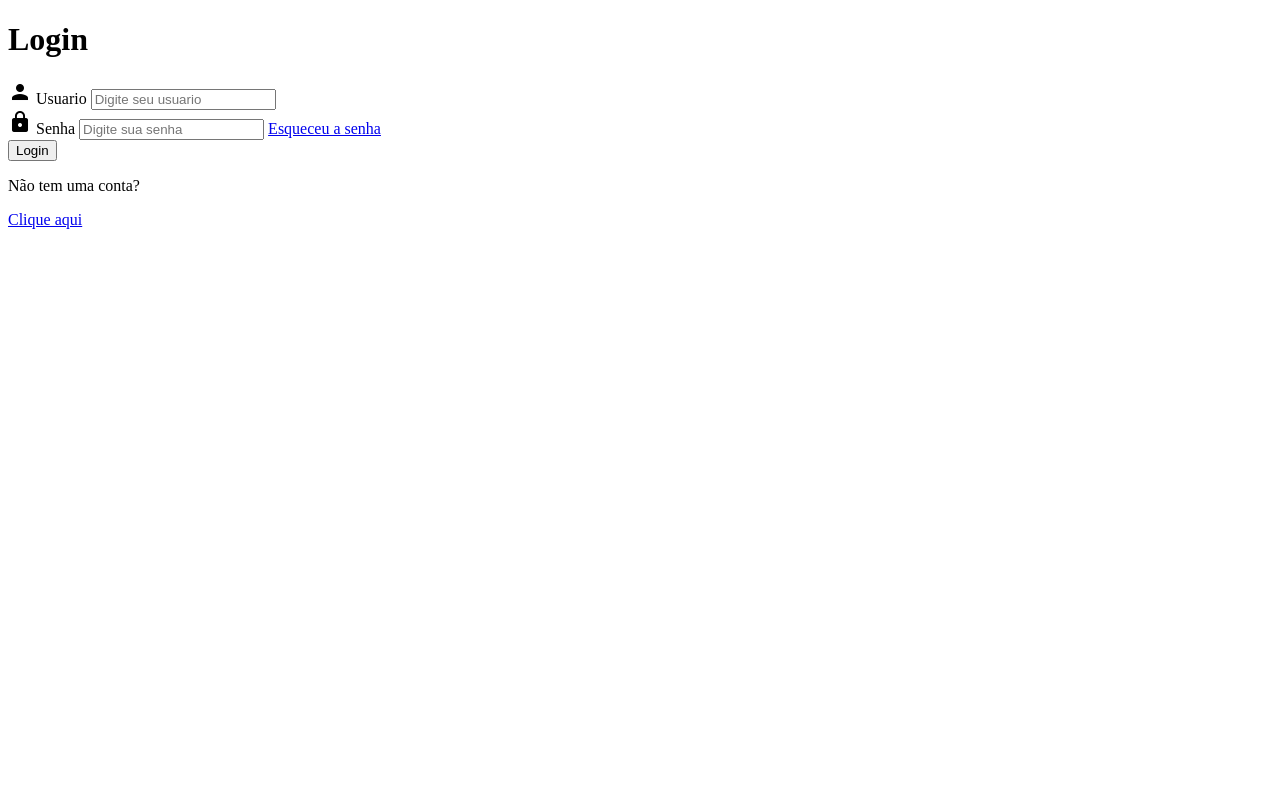
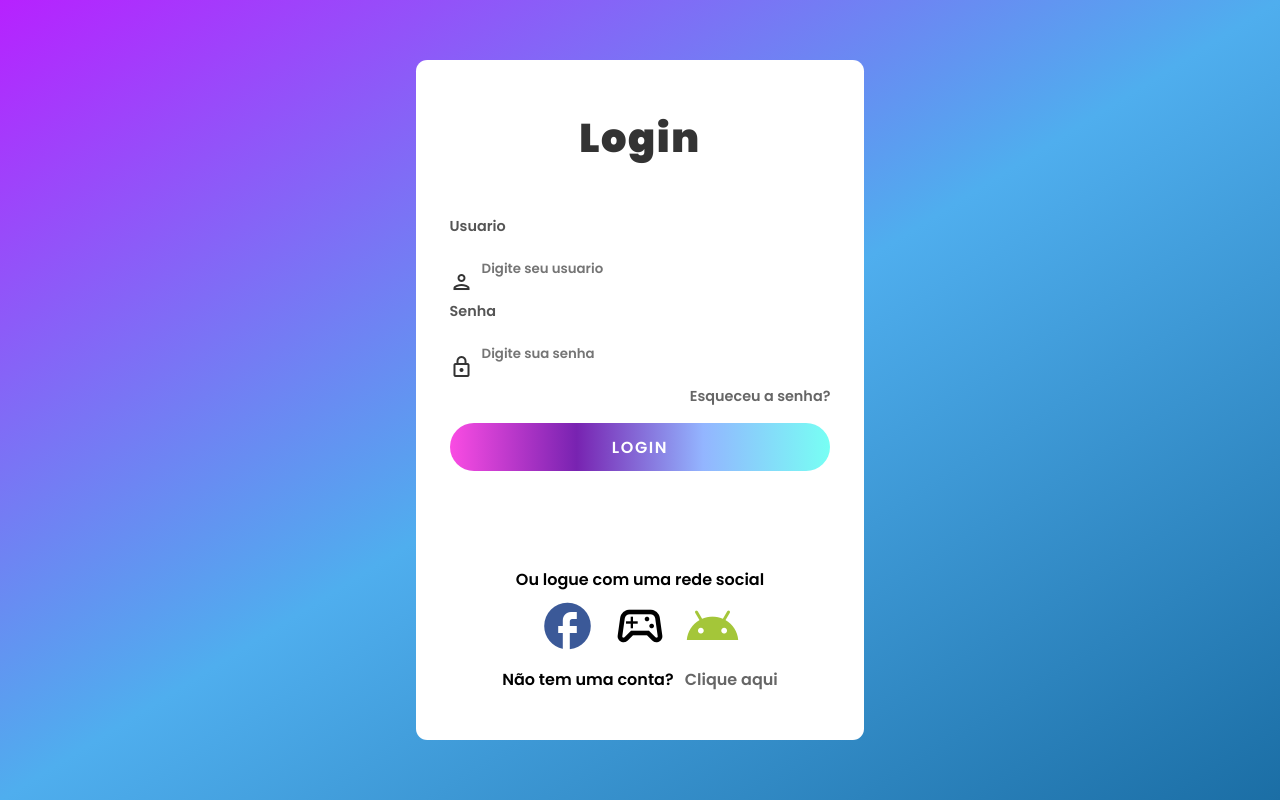
Before and after one commit to UesleiFerraz/front-typeorm, a plain HTML site: page index.html in a window 1280 px wide. Drawn offline with Linux system fonts and the light colour scheme.

Commit message:
finalized style login page

```diff
--- a/index.html
+++ b/index.html
@@ -5,8 +5,16 @@
     <meta http-equiv="X-UA-Compatible" content="IE=edge" />
     <meta name="viewport" content="width=device-width, initial-scale=1.0" />
     <title>Entrar</title>
+    <link rel="preconnect" href="https://fonts.googleapis.com" />
+    <link rel="preconnect" href="https://fonts.gstatic.com" crossorigin />
+    <link rel="preconnect" href="https://fonts.googleapis.com" />
+    <link rel="preconnect" href="https://fonts.gstatic.com" crossorigin />
     <link
-      href="https://fonts.googleapis.com/icon?family=Material+Icons"
+      href="https://fonts.googleapis.com/css2?family=Poppins:wght@600;900&display=swap"
+      rel="stylesheet"
+    />
+    <link
+      href="https://fonts.googleapis.com/icon?family=Material+Icons+Outlined"
       rel="stylesheet"
     />
     <link rel="stylesheet" href="./styles/style.css" />
@@ -17,28 +25,34 @@
 
       <form>
         <div>
-          <i class="material-icons"> person </i>
           <label for="username">Usuario</label>
+
+          <i class="material-icons-outlined icon-user"> person </i>
           <input id="username" type="text" placeholder="Digite seu usuario" />
         </div>
         <div>
-          <span class="material-icons"> lock </span>
           <label for="password">Senha</label>
-          <input
-            type="password"
-            name=""
-            id="password"
-            placeholder="Digite sua senha"
-          />
-          <a href="#">Esqueceu a senha</a>
+
+          <i class="material-icons-outlined icon-password"> lock </i>
+          <input type="password" id="password" placeholder="Digite sua senha" />
+          <a href="#">Esqueceu a senha?</a>
         </div>
         <button type="submit">Login</button>
       </form>
 
-      <div>
+      <div class="social">
+        <p>Ou logue com uma rede social</p>
+        <div>
+          <i class="material-icons-outlined"> facebook </i>
+          <i class="material-icons-outlined"> sports_esports </i>
+          <i class="material-icons-outlined"> android </i>
+        </div>
+      </div>
+
+      <footer>
         <p>Não tem uma conta?</p>
         <a href="#">Clique aqui</a>
-      </div>
+      </footer>
     </main>
     <script src="./js/scripts.js"></script>
   </body>
--- a/styles/style.css
+++ b/styles/style.css
@@ -0,0 +1,153 @@
+* {
+  margin: 0;
+  padding: 0;
+  box-sizing: border-box;
+  font-family: "Poppins", sans-serif;
+}
+
+body {
+  background: linear-gradient(to right bottom, #b721ff, #4faeee, #1b6ea5);
+  background-size: 100%;
+  background-repeat: no-repeat;
+  height: 100vh;
+  display: flex;
+  justify-content: center;
+  align-items: center;
+}
+
+main {
+  background-color: #fff;
+  height: 85vh;
+  width: 35vw;
+  max-width: 500px;
+  border-radius: 0.7rem;
+  display: flex;
+  flex-direction: column;
+}
+
+main h1 {
+  text-align: center;
+  color: #333;
+  font-weight: bold;
+  padding: 3rem;
+  letter-spacing: 0.1rem;
+  font-size: 2.5rem;
+}
+
+main form {
+  display: flex;
+  flex-direction: column;
+  justify-content: center;
+  align-items: center;
+}
+
+main form div {
+  display: flex;
+  flex-direction: column;
+  width: 85%;
+}
+
+main form div input {
+  width: 100%;
+  padding: 2rem;
+  height: 3rem;
+  border: none;
+  outline: none;
+}
+
+main form div {
+  font-size: 0.9rem;
+  color: #555;
+  font-weight: 0;
+}
+
+main form div i {
+  display: flex;
+  justify-content: center;
+  align-items: center;
+  position: absolute;
+}
+
+main form div .icon-user {
+  top: 16.9rem;
+  color: #333;
+}
+
+main form div .icon-password {
+  top: 22.2rem;
+  color: #333;
+}
+
+a {
+  text-decoration: none;
+  color: #666;
+  transition: 0.4s;
+}
+
+a:hover {
+  color: #0056b3;
+}
+
+main form div a {
+  text-align: end;
+  font-size: 0.9rem;
+}
+
+main form button {
+  width: 85%;
+  font-size: 1rem;
+  font-weight: 0;
+  height: 3rem;
+  margin: 1rem;
+  letter-spacing: 0.1rem;
+  text-transform: uppercase;
+  border: none;
+  border-radius: 25px;
+  cursor: pointer;
+  color: #fff;
+  background: linear-gradient(
+    to right,
+    #fa4ce3,
+    #7823b1,
+    rgb(147, 181, 255),
+    #77fff4
+  );
+  background-size: 100%;
+  background-repeat: no-repeat;
+}
+
+main .social {
+  margin-top: 5rem;
+  height: 100%;
+  display: flex;
+  flex-direction: column;
+  align-items: center;
+  justify-content: center;
+}
+
+main .social div i {
+  font-size: 3.5rem;
+  margin: 0.4rem;
+  cursor: pointer;
+}
+
+main .social div i:first-child {
+  color: #3b5998;
+}
+
+main .social div i:last-child {
+  color: #a4c639;
+}
+
+main footer {
+  height: 100%;
+  text-align: center;
+  display: flex;
+  justify-content: center;
+  align-items: flex-end;
+  margin-bottom: 3rem;
+}
+
+main footer p {
+  margin-right: 0.7rem;
+}
```
